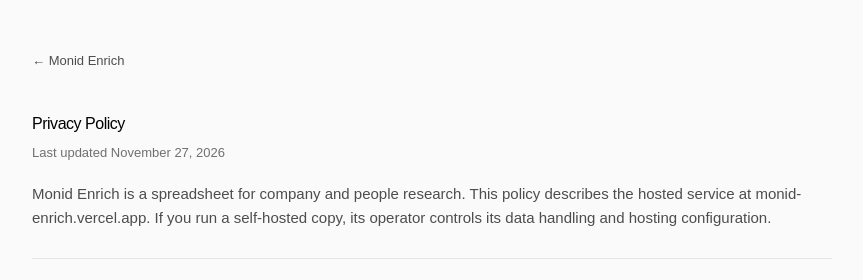
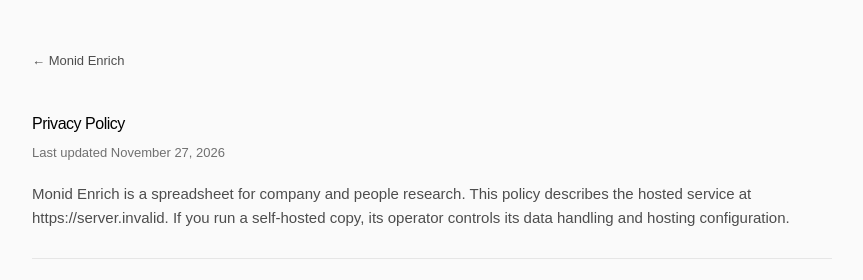
Before and after one commit to GameMachina/monid-enrich, a Next.js app: page /privacy in a window 1280 px wide. Shown: the top 280 px of the page, without its empty margins (208-1071 px from the left). Built offline with nearby package versions, Linux system fonts and the light colour scheme; no server answers; a web font is replaced by a local one.

Commit message:
Use canonical host in privacy policy

```diff
--- a/src/app/privacy/page.tsx
+++ b/src/app/privacy/page.tsx
@@ -12,7 +12,7 @@ export const metadata: Metadata = {
 const updated = 'November 27, 2026';
 
 export default function PrivacyPolicyPage() {
-	return <LegalPage title="Privacy Policy" updated={updated} intro={`${PRODUCT_NAME} is a spreadsheet for company and people research. This policy describes the hosted service at monid-enrich.vercel.app. If you run a self-hosted copy, its operator controls its data handling and hosting configuration.`} sections={[
+	return <LegalPage title="Privacy Policy" updated={updated} intro={`${PRODUCT_NAME} is a spreadsheet for company and people research. This policy describes the hosted service at ${siteUrl().origin}. If you run a self-hosted copy, its operator controls its data handling and hosting configuration.`} sections={[
 		{ title: 'Information the service handles', paragraphs: [
 			<>When you create an account or join a workspace, the service receives account and organization details from its sign-in provider, including information such as your name and email address.</>,
 			<>Workspace content can include sheets, rows, column definitions, prompts, imported files, research results, source references, and contact or company information you choose to enter or obtain. Workspace administrators can export workspace data from the app.</>,
```
